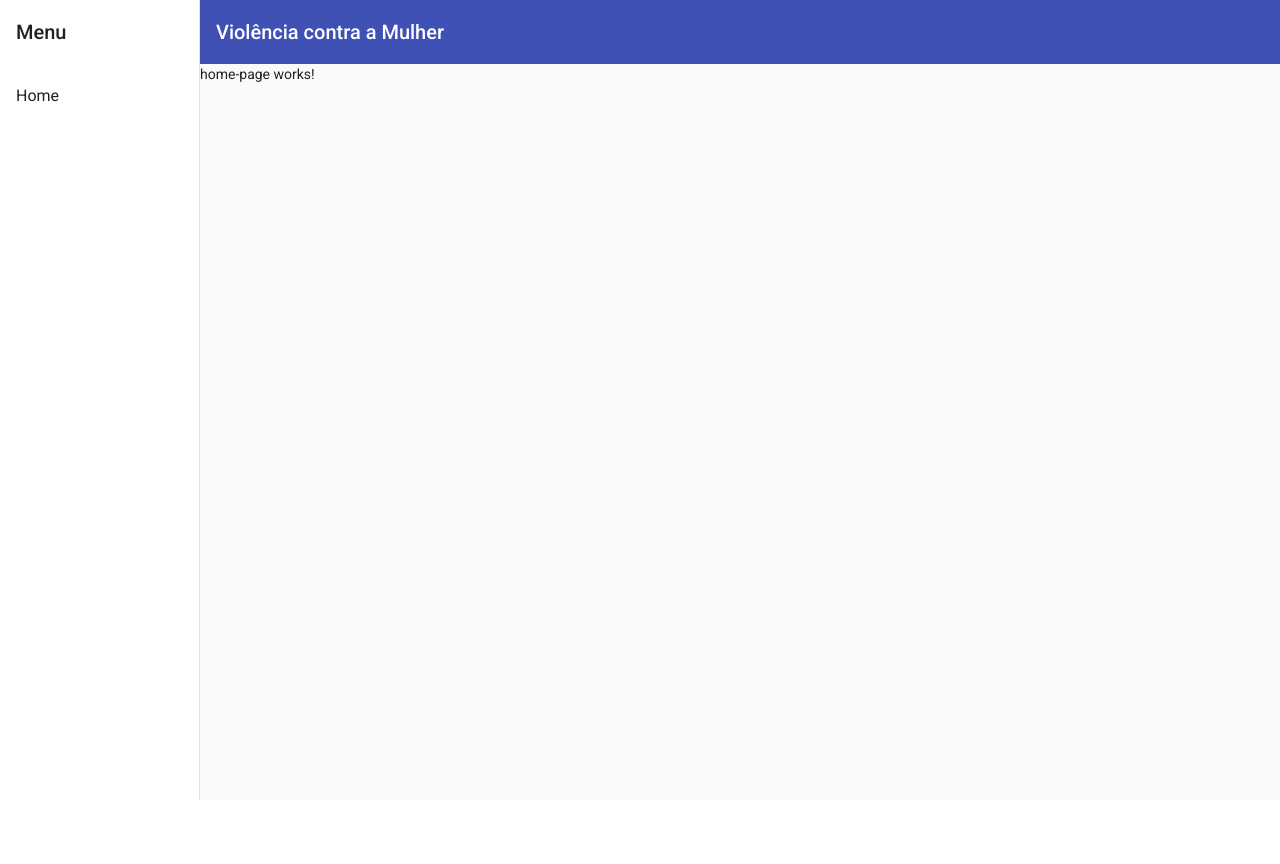
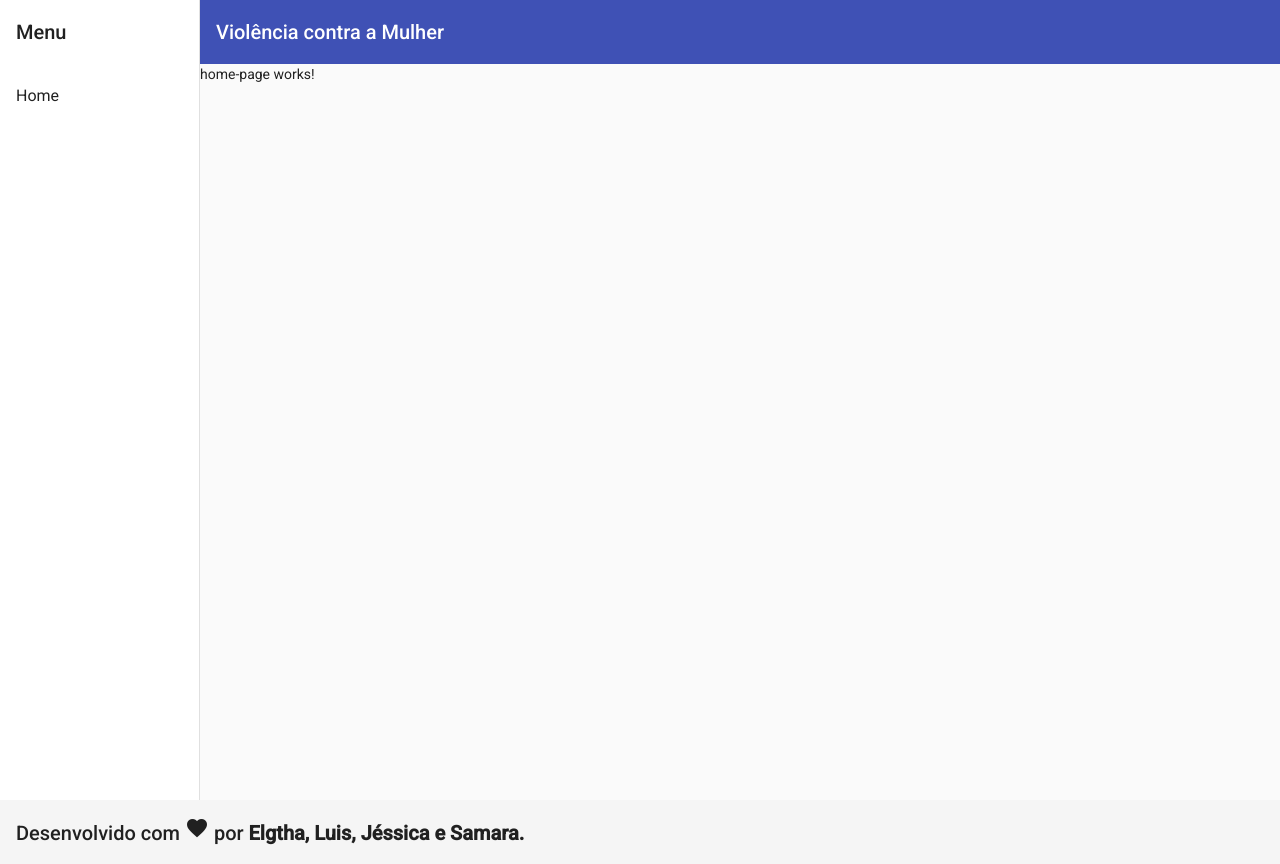
Before and after one commit to rick9141/Hackaton-Iteris-Time13, an Angular app in the folder HackatonIteris/: page / in a window 1280 px wide. Before the commit the page ends 800 px from the top, so only its background shows below. Built offline with nearby package versions, Linux system fonts and the light colour scheme.

Commit message:
adicionando rodapé

```diff
--- a/HackatonIteris/src/app/components/template/footer/footer.component.html
+++ b/HackatonIteris/src/app/components/template/footer/footer.component.html
@@ -1,7 +1,7 @@
-<mat-toolbar class="footer">
+<mat-toolbar>
   <span>
     Desenvolvido com
-    <i class="material-icons red v-middle"> favorite </i>
-    por <strong>Cod<span class="red">3</span>r</strong>
+    <i class="material-icons"> favorite </i>
+    por <strong>Elgtha, Luis, Jéssica e Samara.</strong>
   </span>
 </mat-toolbar>
```
